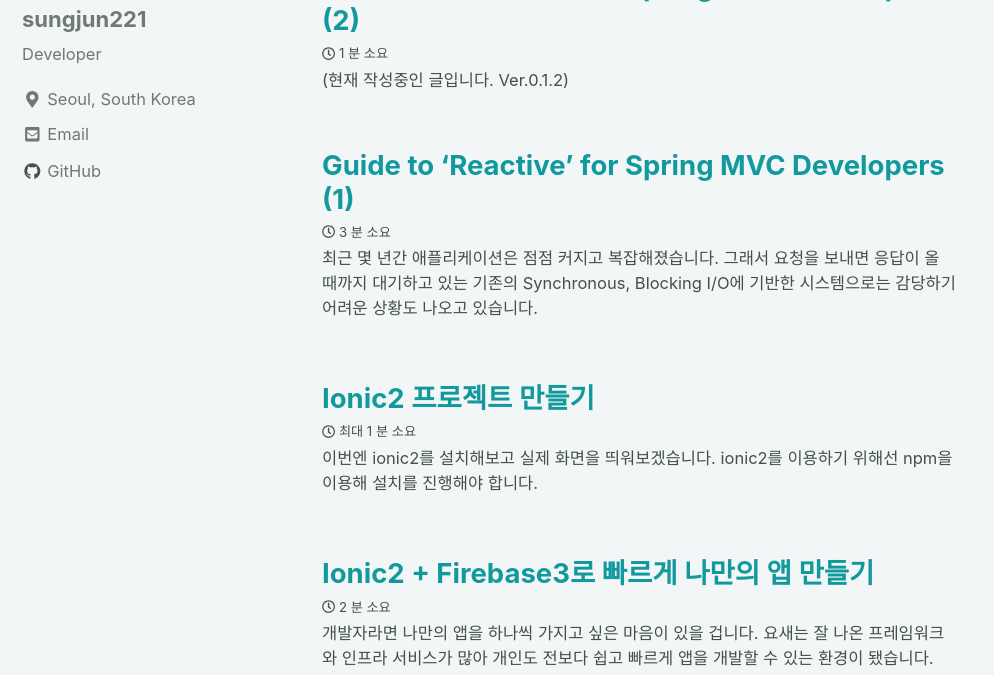
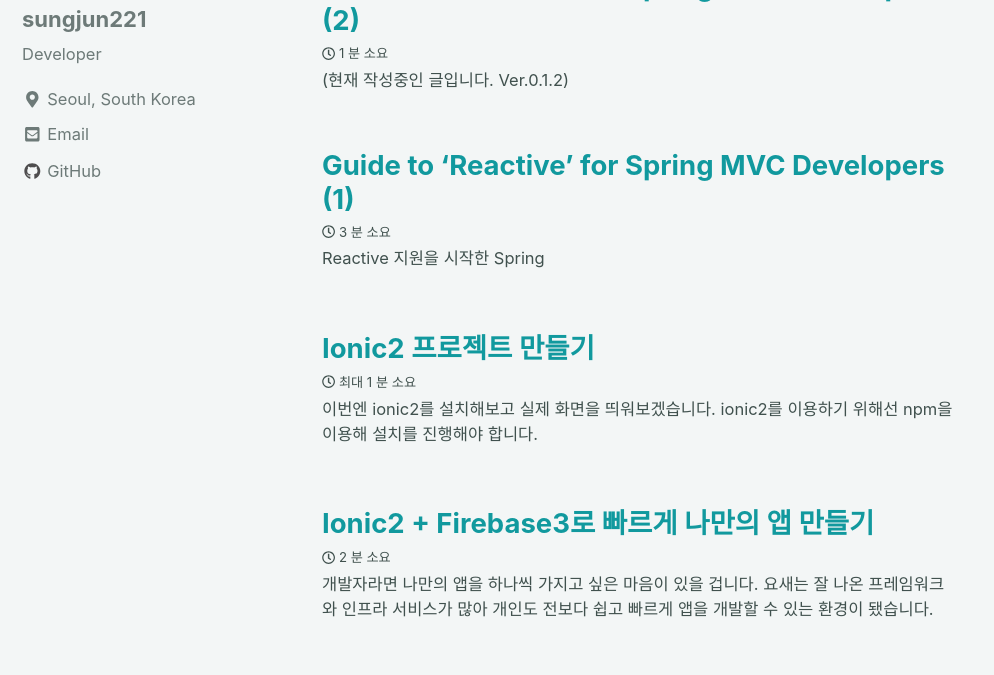
Before and after one commit to sungjun221/sungjun221.github.io, a Jekyll site: the page built from index.html, in a window 1280 px wide and 900 px high, cut to the strip 225-900 px from the top of the window. Shown: the whole strip, without its empty margins (0-994 px from the left). Built offline with Jekyll 4.4.1, drawn with Linux system fonts in a browser that asks for light colours; nearby versions of some CDN libraries; the list of posts is cut into pages by our own code.

Commit message:
Modified post

```diff
--- a/_posts/2018-11-12-Guide-to-Reactive-for-Spring-MVC-1.markdown
+++ b/_posts/2018-11-12-Guide-to-Reactive-for-Spring-MVC-1.markdown
@@ -7,7 +7,10 @@
 last_modified_at: 2018-11-12T12:04:24-04:00
 toc: true
 ---
+Reactive 지원을 시작한 Spring
+-
 
+![SpringOne Platform 2018](https://user-images.githubusercontent.com/4060030/48657448-3fa9d200-ea74-11e8-86f5-250669140534.png "SpringOne Platform 2018")
 최근 몇 년간 애플리케이션은 점점 커지고 복잡해졌습니다. 그래서 요청을 보내면 응답이 올 때까지 대기하고 있는 기존의 Synchronous, Blocking I/O에 기반한 시스템으로는 감당하기 어려운 상황도 나오고 있습니다.
 
 그래서 최근에는 요청을 보내고 자기 할 일은 따로 하는 Asynchronous, Non-Blocking I/O에 기반한 시스템에 대한 관심이 커지고 있습니다. 이것이 바로 Reactive Programming입니다.
```
Also changed, not shown: 2 other files.
